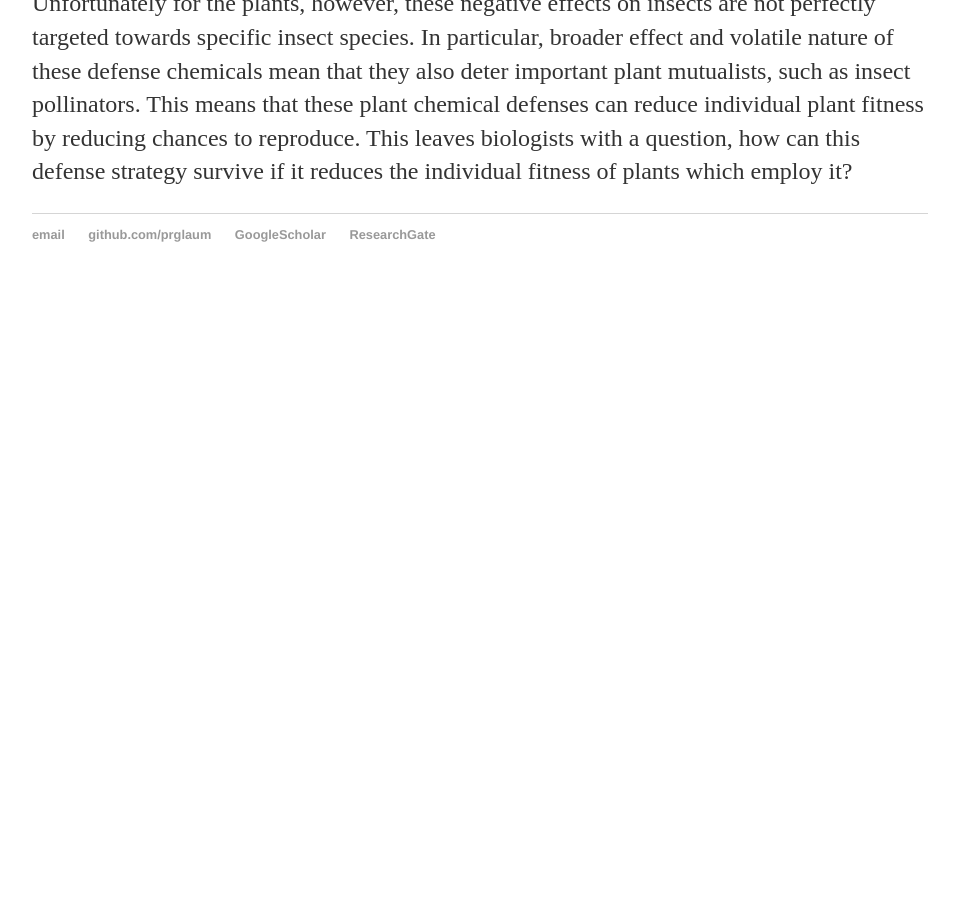
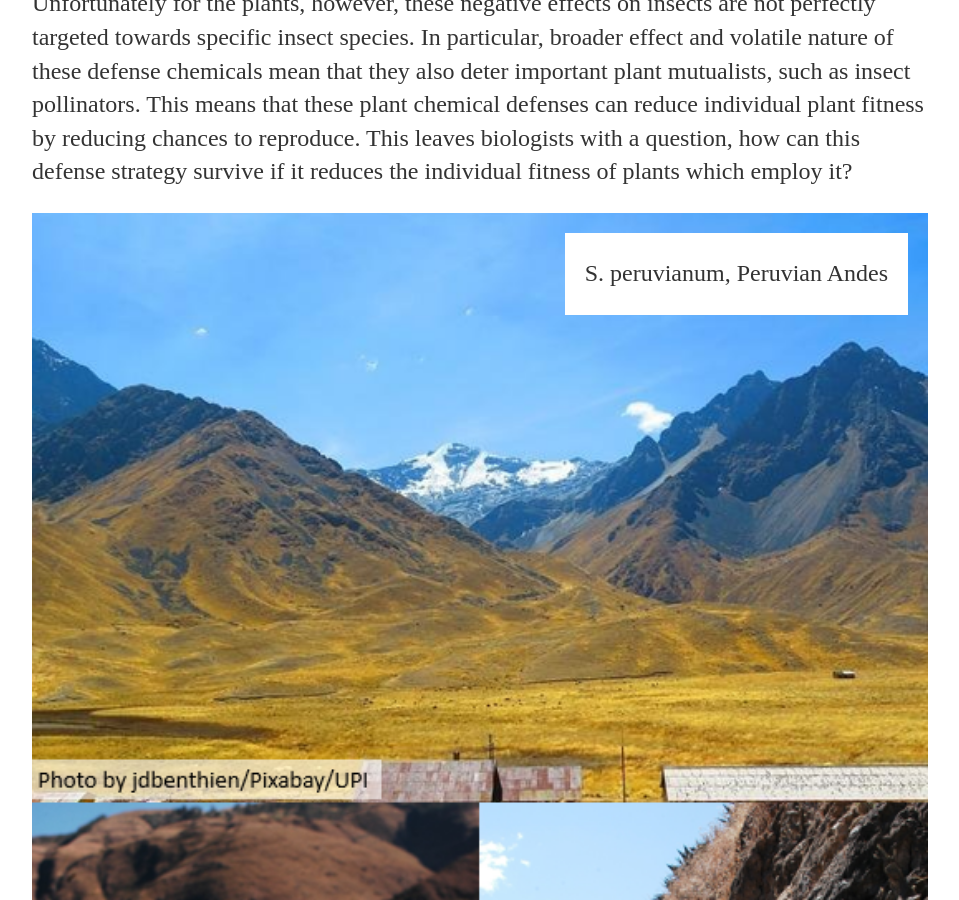
Before and after one commit to prglaum/prglaum.github.io, a Jekyll site: the page built from research/chemoeco/index.html, in a window 1280 px wide and 900 px high, scrolled down 445 px. Shown: the whole window, without its empty margins (160-1119 px from the left). Built offline with Jekyll 4.4.1, drawn with Linux system fonts in a browser that asks for light colours; before the commit the page ends 900 px from its top, so only the background shows below that.

Commit message:
Update index.html

```diff
--- a/research/chemoeco/index.html
+++ b/research/chemoeco/index.html
@@ -10,3 +10,10 @@ Unfortunately for the plants, however, these negative effects on insects are not
 This leaves biologists with a question, how can this defense strategy survive if it reduces the individual fitness of plants which employ it?
  </p>
 </div><!-- /.blurb -->
+
+<div class="container">
+		<img src="{{site.url}}/docs/assets/images/chemoEcoPic1.png" alt="peru" style="width:100%;">
+		<div class="text-block">
+			<p>S. peruvianum, Peruvian Andes</p>
+		</div>
+	</div>
```
